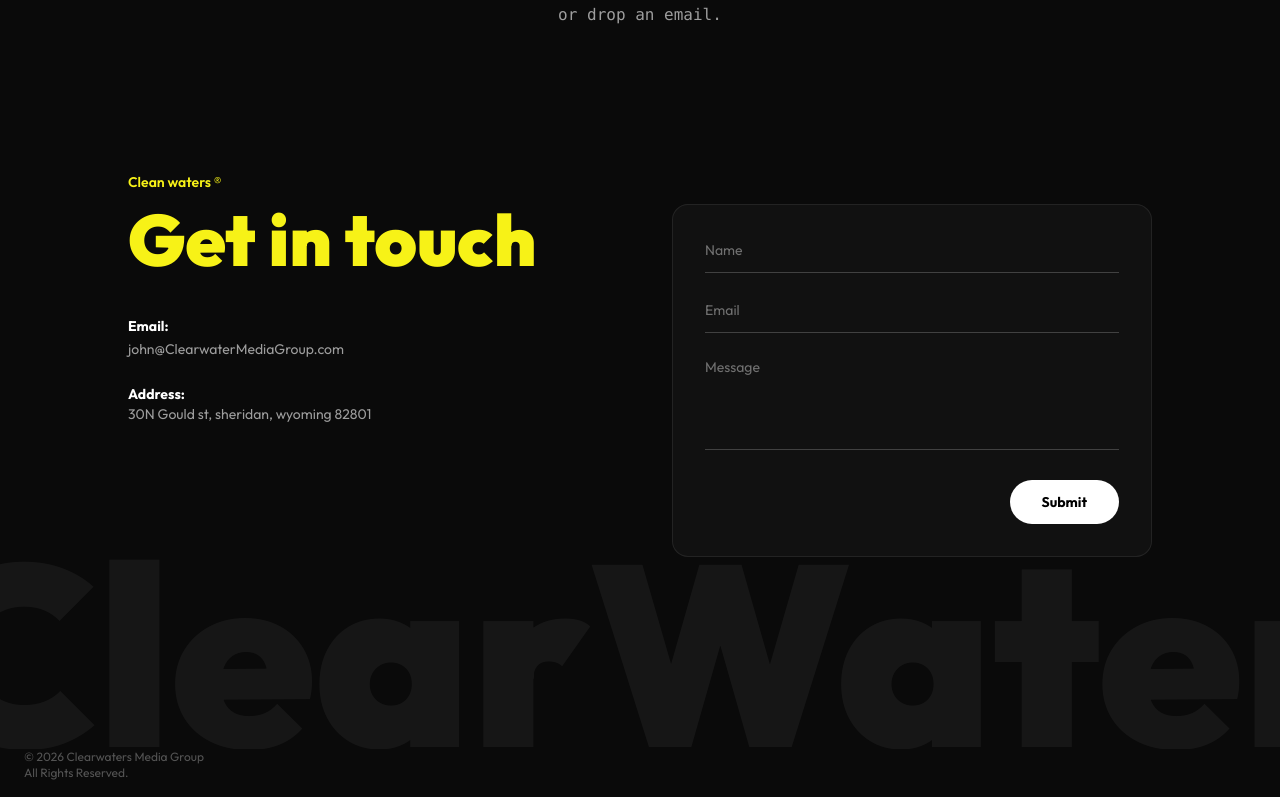
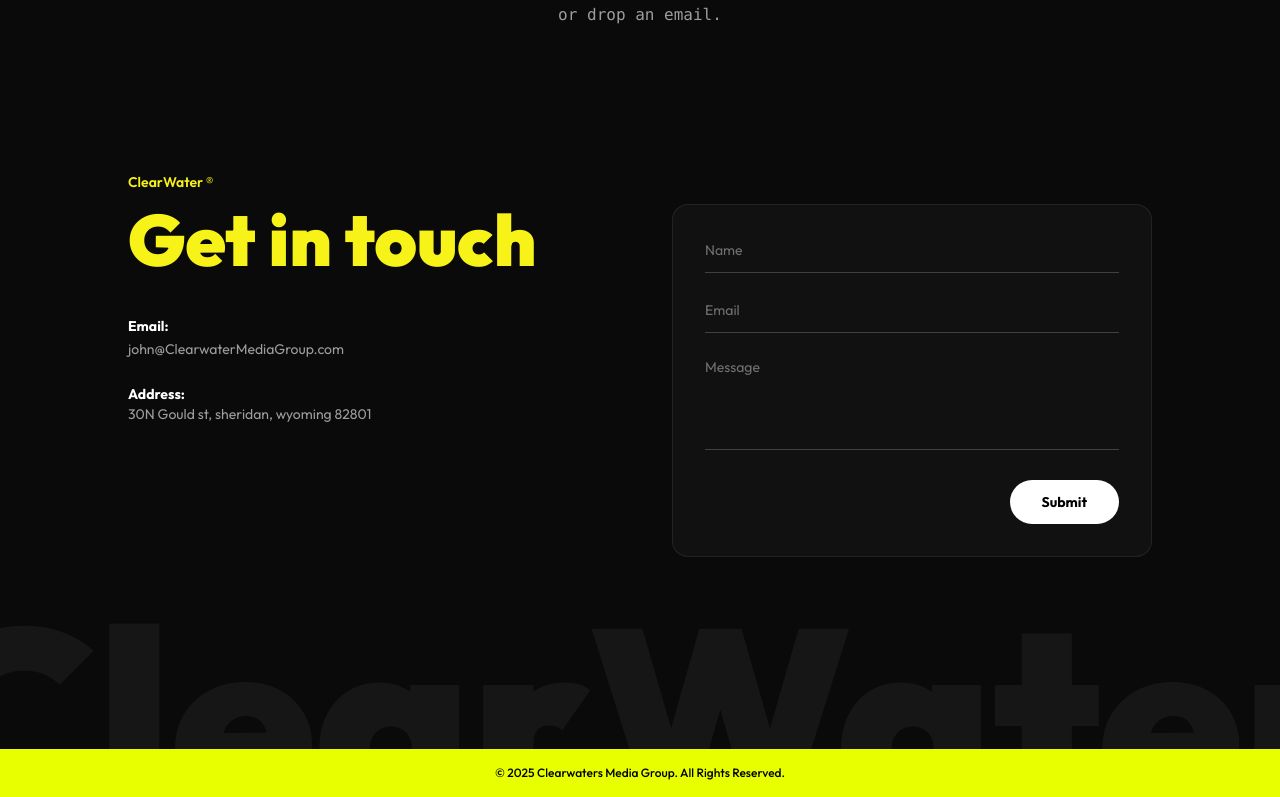
Before and after one commit to efodthe2nd/clearwater, a Next.js app: page /contact in a window 1280 px wide. Shown: the part 298-1095 px from the top of the page. Built offline with nearby package versions, Linux system fonts and the light colour scheme.

Commit message:
edit contact

```diff
--- a/app/components/brands/BrandsFooter.tsx
+++ b/app/components/brands/BrandsFooter.tsx
@@ -6,7 +6,7 @@
         <div className="invisible text-[20vw] font-black leading-none whitespace-nowrap select-none">
           ClearWater
         </div>
-        <div className="absolute -bottom-4 left-1/2 -translate-x-1/2 text-[20vw] font-black text-white/5 leading-none select-none pointer-events-none whitespace-nowrap">
+        <div className="absolute -bottom-24 left-1/2 -translate-x-1/2 text-[20vw] font-black text-white/5 leading-none select-none pointer-events-none whitespace-nowrap">
           ClearWater
         </div>
       </div>
--- a/app/components/contact/ContactFooter.tsx
+++ b/app/components/contact/ContactFooter.tsx
@@ -3,7 +3,7 @@
     <footer className="bg-[#0a0a0a] px-6 pb-4">
       <div className="max-w-7xl mx-auto">
         <p className="text-white/30 text-xs">
-          © 2026 Clearwaters Media Group
+          © 2026 ClearWater Media Group
           <br />
           All Rights Reserved.
         </p>
--- a/app/components/contact/ContactForm.tsx
+++ b/app/components/contact/ContactForm.tsx
@@ -3,13 +3,13 @@
     <section className="relative bg-[#0a0a0a] py-16 px-6 pb-48 overflow-hidden">
 
       {/* Watermark */}
-      <div className="absolute -bottom-8 left-1/2 -translate-x-1/2 text-[20vw] font-black text-white/5 leading-none select-none pointer-events-none whitespace-nowrap">
+      <div className="absolute -bottom-24 left-1/2 -translate-x-1/2 text-[20vw] font-black text-white/5 leading-none select-none pointer-events-none whitespace-nowrap">
         ClearWater
       </div>
 
       <div className="max-w-5xl mx-auto relative z-10">
         {/* Label */}
-        <p className="text-[#F7F217] text-sm font-semibold mb-3">Clean waters ®</p>
+        <p className="text-[#F7F217] text-sm font-semibold mb-3">ClearWater ®</p>
 
         <div className="grid grid-cols-1 md:grid-cols-2 gap-16 items-start">
 
--- a/app/components/contact/ContactPage.tsx
+++ b/app/components/contact/ContactPage.tsx
@@ -2,6 +2,7 @@
 import ContactHero from '../contact/ContactHero'
 import ContactForm from '../contact/ContactForm'
 import ContactFooter from '../contact/ContactFooter'
+import Footer from '../home/Footer'
 
 export default function ContactPage() {
   return (
@@ -9,7 +10,8 @@
       <Navbar />
       <ContactHero />
       <ContactForm />
-      <ContactFooter />
+      {/* <ContactFooter /> */}
+      <Footer />
     </main>
   )
 }
--- a/app/components/home/ContactSection.tsx
+++ b/app/components/home/ContactSection.tsx
@@ -3,7 +3,7 @@
     <section className="relative bg-[var(--black)] py-24 pb-48 px-6 overflow-hidden">
       {/* Large watermark text */}
       {/* Large watermark text */}
-      <div className="absolute -bottom-8 left-1/2 -translate-x-1/2 text-[20vw] font-black text-white/5 leading-none select-none pointer-events-none whitespace-nowrap">
+      <div className="absolute -bottom-24 left-1/2 -translate-x-1/2 text-[20vw] font-black text-white/5 leading-none select-none pointer-events-none whitespace-nowrap">
         ClearWater
       </div>
 
--- a/app/components/sell/SellFooter.tsx
+++ b/app/components/sell/SellFooter.tsx
@@ -6,7 +6,7 @@
         <div className="invisible text-[20vw] font-black leading-none whitespace-nowrap select-none">
           ClearWater
         </div>
-        <div className="absolute -bottom-4 left-1/2 -translate-x-1/2 text-[20vw] font-black text-white/5 leading-none select-none pointer-events-none whitespace-nowrap">
+        <div className="absolute -bottom-24 left-1/2 -translate-x-1/2 text-[20vw] font-black text-white/5 leading-none select-none pointer-events-none whitespace-nowrap">
           ClearWater
         </div>
       </div>
```
